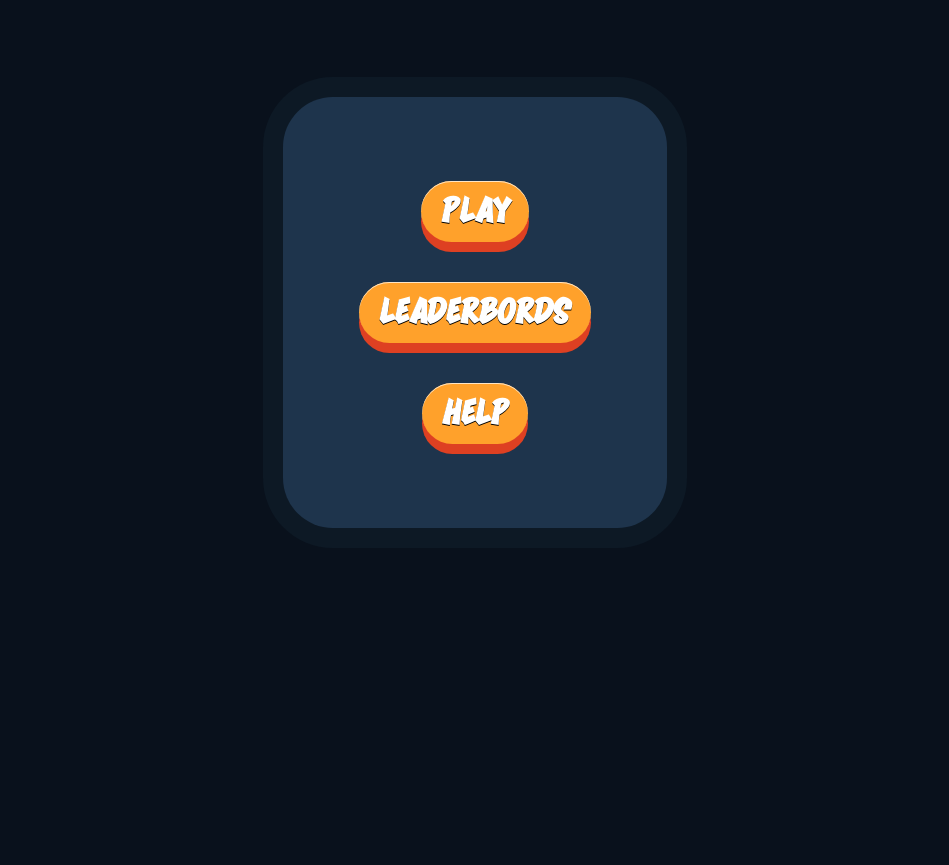
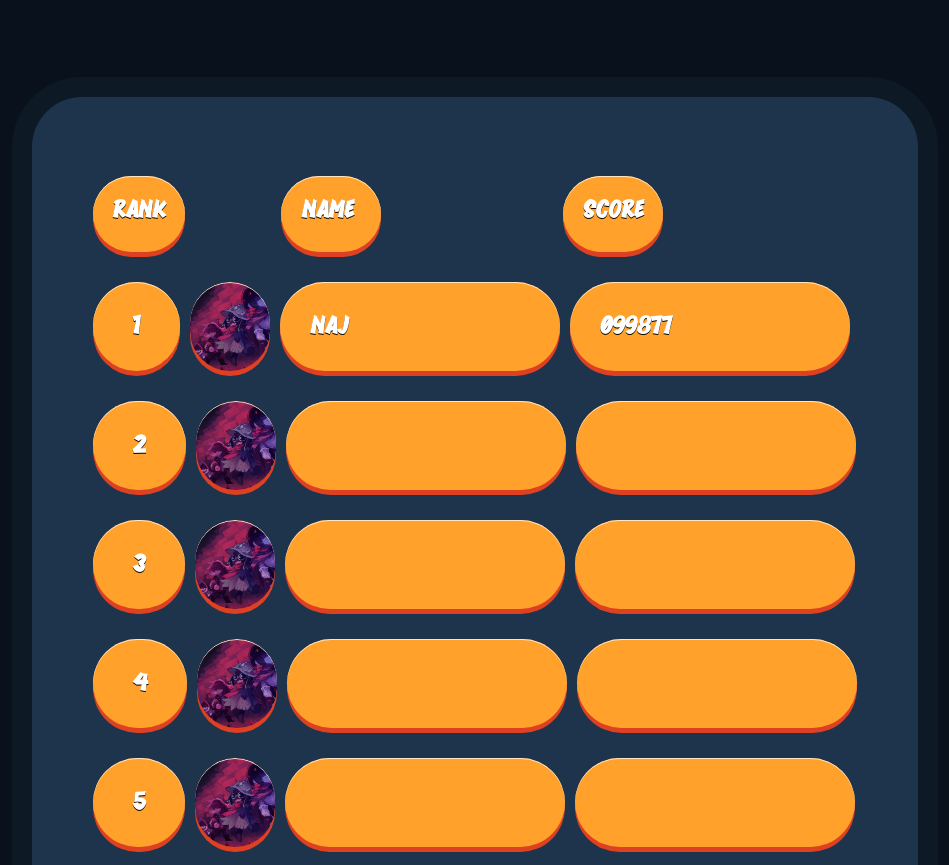
Before and after one commit to NovaaaLv/QuizGame, a plain HTML site: page leaderbords.html in a window 1280 px wide. Shown: the top 865 px of the page, without its empty margins (165-1114 px from the left). Before the commit the page ends 800 px from the top, so only its background shows below. Drawn offline with Linux system fonts and the light colour scheme.

Commit message:
LEADERBORDS

```diff
--- a/leaderbords.html
+++ b/leaderbords.html
@@ -11,16 +11,43 @@
         <div class="space">
             <div class="bg bg-1">
                 <div class="bg bg-2">
-                    <div class="button">
-                      <a href="index.html">Play</a>
+                    <div class="item-group">
+                        <div class="rank ket-1">rank</div>
+                        <div class="gambar ket-2"></div>
+                        <div class="skor ket-3">name</div>
+                        <div class="gambar ket-2"></div>
+                        <div class="gambar ket-2"></div>
+                        <div class="skor ket-3">score</div>
                     </div>
-                    <br>
-                    <div class="button">
-                        <a href="#">leaderbords</a>
+                    <div class="item-group">
+                        <div class="rank">1</div>
+                        <div class="gambar"></div>
+                        <div class="name">Naj</div>
+                        <div class="skor">099877</div>
                     </div>
-                    <br>
-                    <div class="button">
-                        <a href="#">help</a>
+                    <div class="item-group">
+                        <div class="rank">2</div>
+                        <div class="gambar"></div>
+                        <div class="name"></div>
+                        <div class="skor"></div>
+                    </div>
+                    <div class="item-group">
+                        <div class="rank">3</div>
+                        <div class="gambar"></div>
+                        <div class="name"></div>
+                        <div class="skor"></div>
+                    </div>
+                    <div class="item-group">
+                        <div class="rank">4</div>
+                        <div class="gambar"></div>
+                        <div class="name"></div>
+                        <div class="skor"></div>
+                    </div>
+                    <div class="item-group">
+                        <div class="rank">5</div>
+                        <div class="gambar"></div>
+                        <div class="name"></div>
+                        <div class="skor"></div>
                     </div>
                 </div>
             </div>
--- a/style.css
+++ b/style.css
@@ -322,3 +322,68 @@
   padding: 5vw 7vh;
   border-radius: 50px;
 }
+
+/*LEADERBORDS*/
+.item-group {
+  padding: 10px 0px 10px 0px;
+  display: flex;
+}
+
+.gambar, .rank, .skor, .name {
+  color: white;
+  font-family: 'doodle';
+  font-weight:bold;
+  font-size:25px;
+  text-align: left;
+  text-decoration:none;
+  background-color:#FFA12B;
+  display:block;
+  position:relative;
+  padding:30px 40px;
+  margin: 5px;
+
+  -webkit-tap-highlight-color: rgba(0, 0, 0, 0);
+  text-shadow: 0px 1px 0px #000;
+  filter: dropshadow(color=#000, offx=0px, offy=1px);
+
+  -webkit-box-shadow:inset 0 1px 0 #FFE5C4, 0 10px 0 #915100;
+  -moz-box-shadow:inset 0 1px 0 #FFE5C4, 0 10px 0 #e7b36f;
+  box-shadow:inset 0 1px 0 #FFE5C4, 0 5px 0 #DE4022;
+
+  -webkit-border-radius: 5px;
+  -moz-border-radius: 5px;
+  border-radius: 50px;
+}
+
+.skor {
+  padding: 30px;
+  width: 280px;
+}
+
+.name {
+  padding: 30px;
+  width: 280px;
+}
+
+
+/*ACUHKAN BAGIAN INI. (BUAT SPACE DOANG)*/
+.ket-1 {
+  padding: 20px;
+}
+
+.ket-2 {
+  visibility: hidden;
+  padding: 38px;
+}
+
+.ket-3 {
+  padding: 20px;
+  width: 100px;
+}
+/*---------------------------------*/
+
+.gambar {
+  background-image: url(party.jpg);
+  background-size: cover;
+  background-position: center;
+}
```
Also changed, not shown: test folder/leaderbords.html (deleted, +0 -57 lines), party.jpg (renamed from test folder/party.jpg).
